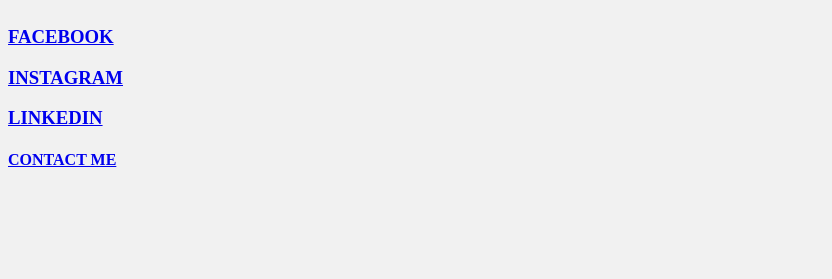
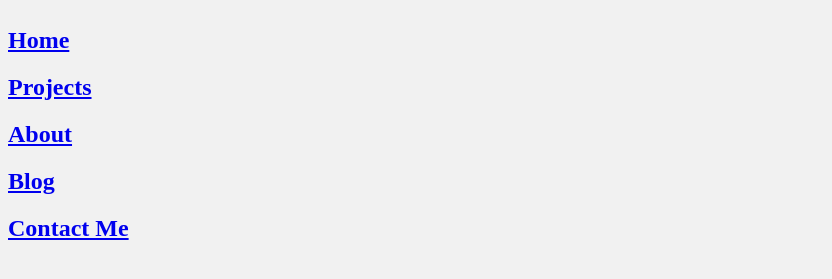
Before and after one commit to allyasuncion/allyasuncion.github.io, a plain HTML site: page index.html in a window 1280 px wide. Shown: the part 133-412 px from the top of the page, without its empty margins (0-832 px from the left). Drawn offline with Linux system fonts and the light colour scheme.

Commit message:
Add files via upload

```diff
--- a/index.html
+++ b/index.html
@@ -8,9 +8,11 @@
     <img style="float:left" src="ally.jpg-modified.png" alt="self portrait"  height="100">
     <h1 style="font-size:45px;">SHACKILE ALLY C. ASUNCION</h1><hr/>
     <br>
-    <a href="https://www.facebook.com/shackile.asuncion/"><h3>FACEBOOK</h3></a>
-    <a href="https://www.instagram.com/shackile.ally.asuncion/"><h3>INSTAGRAM</h3></a>
-    <a href="https://www.linkedin.com/in/shackile-ally-asuncion-453b7010b/"><h3>LINKEDIN</h3></a>
-    <a href="Contact Me.html"><h4>CONTACT ME</h4></a>
+
+    <a href="Home.html"><h2>Home</h2></a>
+    <a href="Project.html"><h2>Projects</h2></a>
+    <a href="About.html"><h2>About</h2></a>
+    <a href="Blog.html"><h2>Blog</h2></a>
+    <a href="Contact Me.html"><h2>Contact Me</h2></a>
 </body>
 </html>
```
Also changed, not shown: About.html (+13 -0 lines), Home.html (+12 -0 lines).
